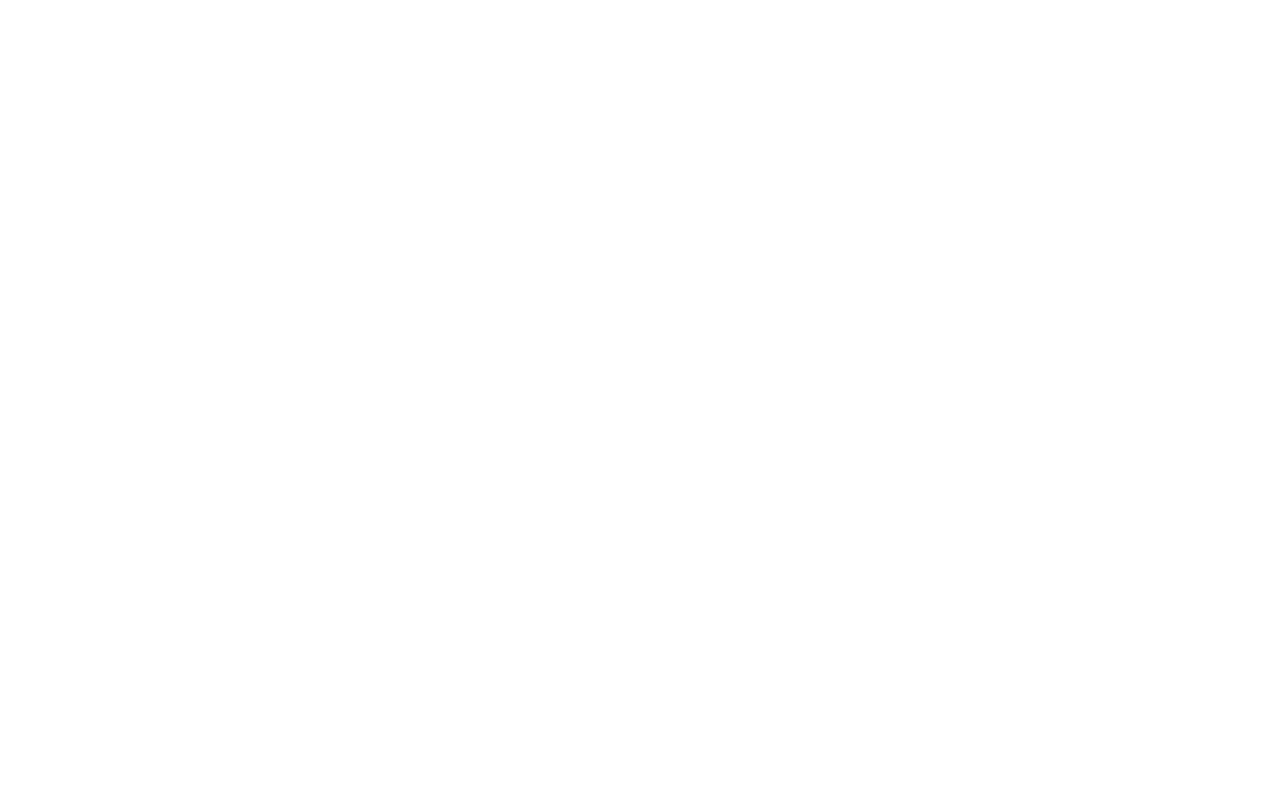
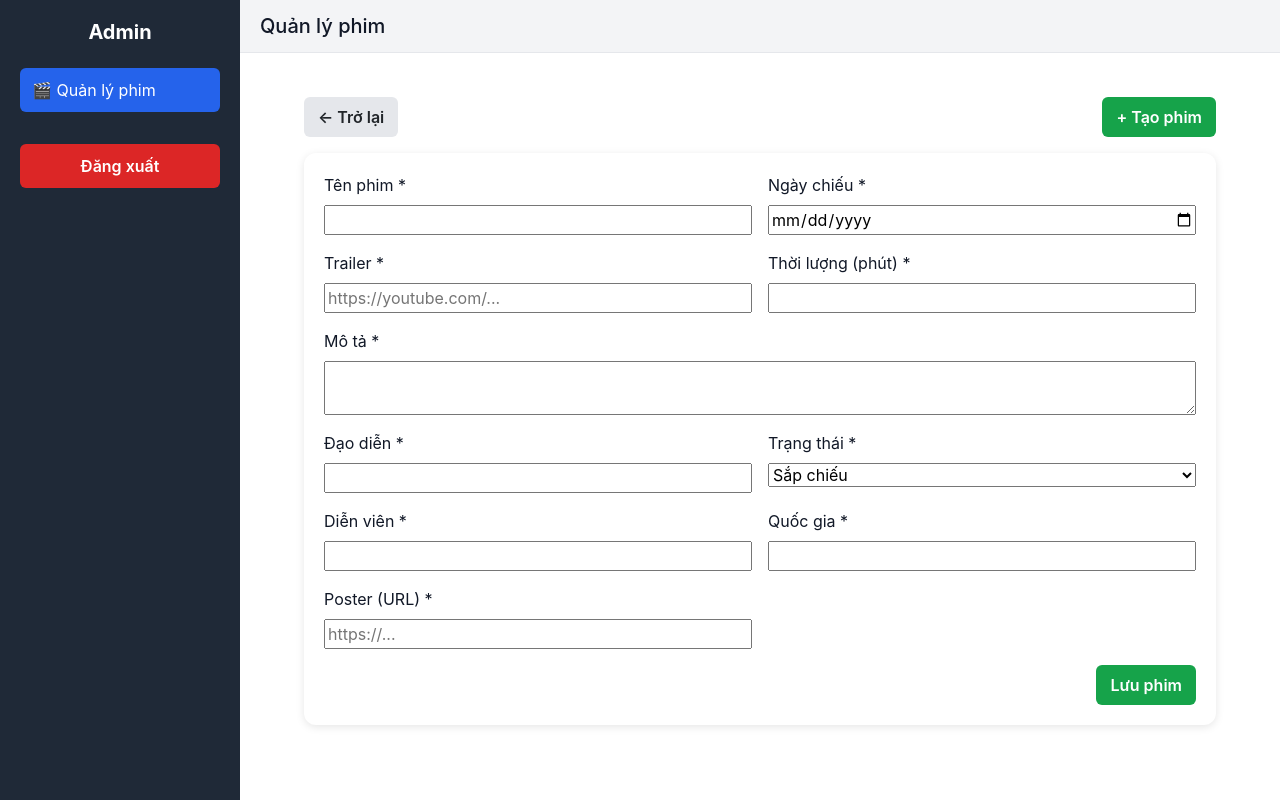
Before and after one commit to ThanhLy1603/cinema-frontend, a Vue app in the folder Frontend/: page /admin/films in a window 1280 px wide. Before the commit this address had no page. Built offline with nearby package versions, Linux system fonts and the light colour scheme; sample sign-in values are in the browser's storage; what vue-sweetalert2 would draw is missing.

Commit message:
Phân quyền cho Customer và admin trên vue

```diff
--- /dev/null
+++ b/Frontend/src/components/admin/AdminDashboard.vue
@@ -0,0 +1,158 @@
+<template>
+  <div class="admin-dashboard">
+    <aside class="sidebar">
+      <h2 class="logo">Admin</h2>
+      <nav>
+        <ul>
+          <li :class="{ active: isActive('/admin/films') }">
+            <router-link to="/admin/films">🎬 Quản lý phim</router-link>
+          </li>
+          <li>
+            <button class="logout-btn" @click="logout">Đăng xuất</button>
+          </li>
+        </ul>
+      </nav>
+    </aside>
+
+    <main class="main-content">
+      <header class="topbar">
+        <h1>{{ pageTitle }}</h1>
+      </header>
+      <section class="content-area">
+        <!-- Đây là nơi hiển thị các component con (FilmsManager, v.v.) -->
+        <router-view />
+      </section>
+    </main>
+  </div>
+</template>
+
+<script>
+import { ref, watch } from "vue";
+import { useRoute, useRouter } from "vue-router";
+
+export default {
+  name: "AdminDashboard",
+  setup() {
+    const route = useRoute();
+    const router = useRouter();
+
+    const pageTitle = ref("Bảng điều khiển");
+
+    function updateTitle() {
+      if (route.path.includes("films")) {
+        pageTitle.value = "Quản lý phim";
+      } else {
+        pageTitle.value = "Bảng điều khiển";
+      }
+    }
+
+    function isActive(path) {
+      return route.path === path;
+    }
+
+    function logout() {
+      localStorage.removeItem("token");
+      localStorage.removeItem("role");
+      router.push("/login");
+    }
+
+    watch(route, function () {
+      updateTitle();
+    });
+
+    // Gọi lần đầu
+    updateTitle();
+
+    return {
+      pageTitle,
+      isActive,
+      logout
+    };
+  }
+};
+</script>
+
+<style scoped>
+.admin-dashboard {
+  display: flex;
+  height: 100vh;
+  background: #f9fafb;
+  color: #111827;
+  overflow: hidden;
+}
+
+/* Sidebar */
+.sidebar {
+  width: 240px;
+  background: #1f2937;
+  color: #fff;
+  display: flex;
+  flex-direction: column;
+  padding: 20px;
+}
+.logo {
+  font-size: 20px;
+  font-weight: bold;
+  text-align: center;
+  margin-bottom: 24px;
+}
+.sidebar nav ul {
+  list-style: none;
+  padding: 0;
+  margin: 0;
+}
+.sidebar nav li {
+  margin-bottom: 12px;
+}
+.sidebar nav a {
+  text-decoration: none;
+  color: #e5e7eb;
+  display: block;
+  padding: 10px 12px;
+  border-radius: 6px;
+  transition: background 0.2s;
+}
+.sidebar nav a:hover {
+  background: #374151;
+}
+.sidebar nav li.active a {
+  background: #2563eb;
+  color: #fff;
+}
+.logout-btn {
+  margin-top: 20px;
+  width: 100%;
+  background: #dc2626;
+  border: none;
+  color: white;
+  padding: 10px;
+  border-radius: 6px;
+  cursor: pointer;
+  font-weight: 600;
+}
+.logout-btn:hover {
+  background: #b91c1c;
+}
+
+/* Main content */
+.main-content {
+  flex: 1;
+  display: flex;
+  flex-direction: column;
+  background: #fff;
+}
+.topbar {
+  background: #f3f4f6;
+  padding: 14px 20px;
+  border-bottom: 1px solid #e5e7eb;
+}
+.topbar h1 {
+  margin: 0;
+  font-size: 20px;
+}
+.content-area {
+  flex: 1;
+  padding: 20px;
+  overflow-y: auto;
+}
+</style>
--- a/Frontend/src/router/index.js
+++ b/Frontend/src/router/index.js
@@ -1,44 +1,86 @@
+// import { createRouter, createWebHistory } from 'vue-router';
+
+// // Import các component
+// import Home from '../components/home/Home.vue';
+// import Login from '../components/home/Login.vue';
+// import Register from '../components/home/Register.vue';
+// import ForgotPassword from '../components/home/ForgotPassword.vue';
+// import FilmDetail from '../components/home/FilmDetail.vue';
+// import FilmsManager from '../components/admin/FilmsManager.vue';
+
+// // Khai báo routes
+// const routes = [
+//    {
+//       path: '/',
+//       name: 'home',
+//       component: Home,
+//    },
+//    {
+//       path: '/register',
+//       name: 'Register',
+//       component: Register,
+//    },
+//    {
+//       path: '/login',
+//       name: 'Login',
+//       component: Login,
+//    },
+//    {
+//       path: '/forgot-password',
+//       name: 'ForgotPassword',
+//       component: ForgotPassword,
+//    },
+//     {
+//       path: '/film/:id',
+//       name: 'FilmDetail',
+//       component: FilmDetail
+//    },
+//    {
+//       path: '/FilmsManager',
+//       name: 'FilmsManager',
+//       component: FilmsManager
+//    },
+// ];
+
+// // ✅ Tạo router đúng vị trí
+// const router = createRouter({
+//    history: createWebHistory(),
+//    routes,
+// });
+// export default router;
+
 import { createRouter, createWebHistory } from 'vue-router';
-
-// Import các component
-import Home from '../components/home/Home.vue';
-import Login from '../components/home/Login.vue';
-import Register from '../components/home/Register.vue';
-import ForgotPassword from '../components/home/ForgotPassword.vue';
-import FilmDetail from '../components/home/FilmDetail.vue';
-
-// Khai báo routes
+import publicRoutes from '../router/public.js';   // ✅ đúng đường dẫn
+import adminRoutes from '../router/main.js';     // ✅ sửa main.js → admin.js
+// Gộp tất cả routes
 const routes = [
-   {
-      path: '/',
-      name: 'home',
-      component: Home,
-   },
-   {
-      path: '/register',
-      name: 'Register',
-      component: Register,
-   },
-   {
-      path: '/login',
-      name: 'Login',
-      component: Login,
-   },
-   {
-      path: '/forgot-password',
-      name: 'ForgotPassword',
-      component: ForgotPassword,
-   },
-   {
-      path: '/film/:id',
-      name: 'FilmDetail',
-      component: FilmDetail
-   },
+   ...publicRoutes,
+   ...adminRoutes
 ];
 
-// ✅ Tạo router đúng vị trí
 const router = createRouter({
    history: createWebHistory(),
-   routes,
+   routes
 });
+
+router.beforeEach(function (to, from, next) {
+   const isAuthenticated = localStorage.getItem('token');
+   const userRole = localStorage.getItem('role'); // có thể là 'ROLE_ADMIN'
+
+   if (to.meta.requiresAuth) {
+      if (!isAuthenticated) {
+         return next('/login');
+      }
+
+      // 🔧 Chuẩn hóa role về lowercase, bỏ prefix ROLE_
+      const normalizedRole = userRole ? userRole.replace('ROLE_', '').toLowerCase() : '';
+
+      if (to.meta.role && to.meta.role.toLowerCase() !== normalizedRole) {
+         return next('/');
+      }
+   }
+
+   next();
+});
+
 export default router;
--- /dev/null
+++ b/Frontend/src/router/main.js
@@ -0,0 +1,19 @@
+import AdminDashboard from '../components/admin/AdminDashboard.vue';
+import FilmsManager from '../components/admin/FilmsManager.vue';
+
+const adminRoutes = [
+  {
+    path: '/admin',
+    component: AdminDashboard,
+    meta: { requiresAuth: true, role: 'admin' },
+    children: [
+      {
+        path: 'films',
+        name: 'FilmsManager',
+        component: FilmsManager
+      }
+    ]
+  }
+];
+
+export default adminRoutes;
--- /dev/null
+++ b/Frontend/src/router/public.js
@@ -0,0 +1,14 @@
+import Home from '../components/home/Home.vue';
+import Login from '../components/home/Login.vue';
+import Register from '../components/home/Register.vue';
+import ForgotPassword from '../components/home/ForgotPassword.vue';
+import FilmDetail from '../components/home/FilmDetail.vue';
+
+export const publicRoutes = [
+    { path: '/', name: 'Home', component: Home },
+    { path: '/login', name: 'Login', component: Login },
+    { path: '/register', name: 'Register', component: Register },
+    { path: '/forgot-password', name: 'ForgotPassword', component: ForgotPassword },
+    { path: '/film/:id', name: 'FilmDetail', component: FilmDetail },
+];
+export default publicRoutes;
--- a/Frontend/src/utils/jwt.js
+++ b/Frontend/src/utils/jwt.js
@@ -1,14 +1,31 @@
-// import jwtDecode from "jwt-decode";
+import { jwtDecode } from "jwt-decode";
 
-// export function getUserNameFromToken(){
-//     const token = localStorage.getItem("token");
+export function getUserNameFromToken(){
+    const token = localStorage.getItem("token");
 
-// if (!token) return null;
-//   try {
-//     const decoded = jwtDecode(token);
-//     return decoded.sub || decoded.username || decoded.name;
-//   } catch (error) {
-//     console.error("Invalid token:", error);
-//     return null;
-//   }
-// }
+if (!token) return null;
+  try {
+    const decoded = jwtDecode(token);
+    return decoded.sub || decoded.username || decoded.name;
+  } catch (error) {
+    console.error("Invalid token:", error);
+    return null;
+  }
+}
+// ✅ Hàm lấy role (không ảnh hưởng code cũ)
+export function getUserRoleFromToken() {
+  const token = localStorage.getItem("token");
+  if (!token) return null;
+
+  try {
+    const decoded = jwtDecode(token);
+    if (decoded.roles && decoded.roles.length > 0) {
+      // ROLE_ADMIN → admin
+      return decoded.roles[0].replace("ROLE_", "").toLowerCase();
+    }
+    return null;
+  } catch (error) {
+    console.error("Invalid token:", error);
+    return null;
+  }
+}
```
Also changed, not shown: Frontend/src/components/home/Login.vue (+43 -30 lines).
